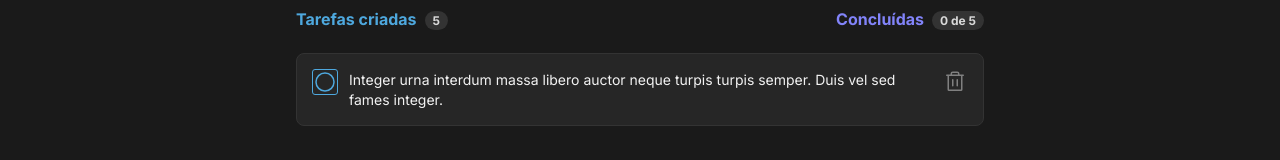
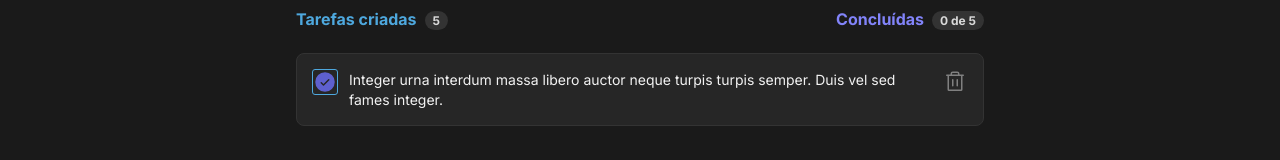
Before and after one commit to lucas-ssv/todo-list-react-ts, a React (Vite) app: page / in a window 1280 px wide. Both pictures are taken after a click on the button 325 px from the left and 360 px from the top of the page. Shown: the part 278-438 px from the top of the page. Built offline with nearby package versions, Linux system fonts and the light colour scheme.

Commit message:
feat: ensure Checkbox checks on click

```diff
--- a/src/components/Checkbox.tsx
+++ b/src/components/Checkbox.tsx
@@ -1,10 +1,19 @@
-import { Circle } from '@phosphor-icons/react'
+import { Circle, CheckCircle } from '@phosphor-icons/react'
 import styles from './Checkbox.module.css'
+import { ButtonHTMLAttributes } from 'react'
 
-export function Checkbox () {
+type Props = ButtonHTMLAttributes<HTMLButtonElement> & {
+  isChecked?: boolean
+}
+
+export function Checkbox ({ isChecked = false, ...props }: Props) {
   return (
-    <button className={styles.checkbox}>
-      <Circle size={24} />
+    <button className={styles.checkbox} {...props}>
+      {isChecked ? (
+        <CheckCircle size={24} weight='fill' color='#5E60CE' />
+      ) : (
+        <Circle size={24} />
+      )}
     </button>
   )
 }
--- a/src/components/Task.tsx
+++ b/src/components/Task.tsx
@@ -1,11 +1,18 @@
+import { useState } from 'react'
 import { Trash } from '@phosphor-icons/react'
 import { Checkbox } from './Checkbox'
 import styles from './Task.module.css'
 
 export function Task () {
+  const [isCheckedTask, setIsCheckedTask] = useState<boolean>()
+
+  function handleCheckTask () {
+    setIsCheckedTask(isCheckedTask => !isCheckedTask)
+  }
+
   return (
     <div className={styles.task}>
-      <Checkbox />
+      <Checkbox onClick={handleCheckTask} isChecked={isCheckedTask} />
       <p>
         Integer urna interdum massa libero auctor neque turpis turpis semper.
         Duis vel sed fames integer.
```
